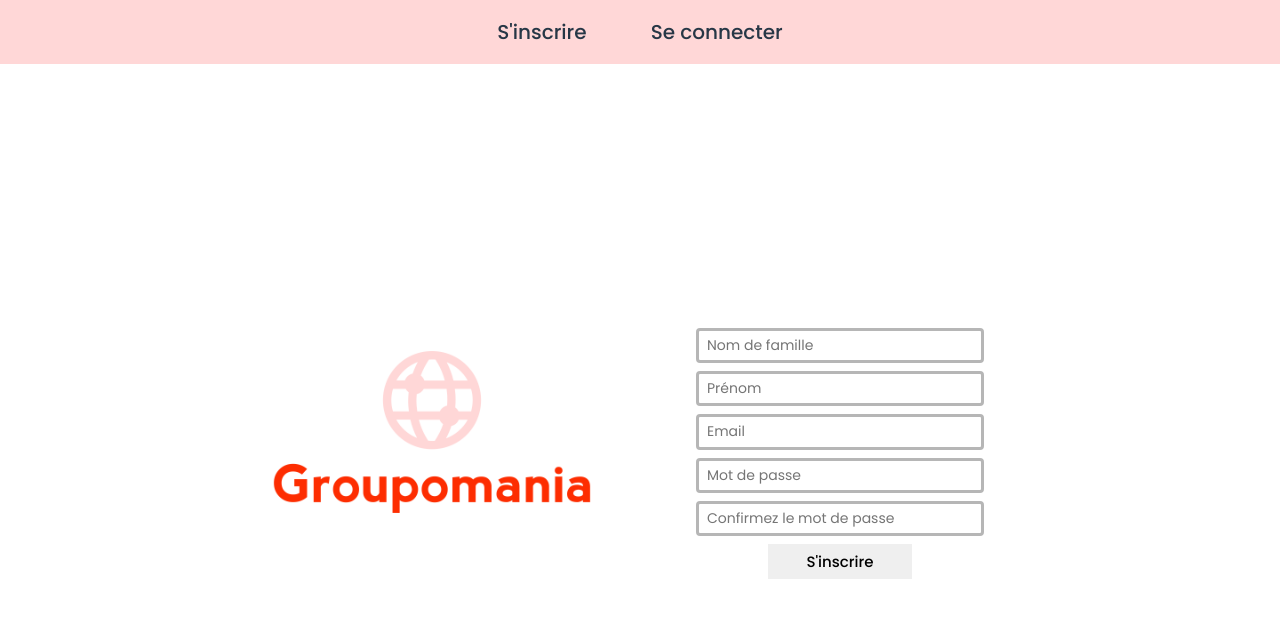
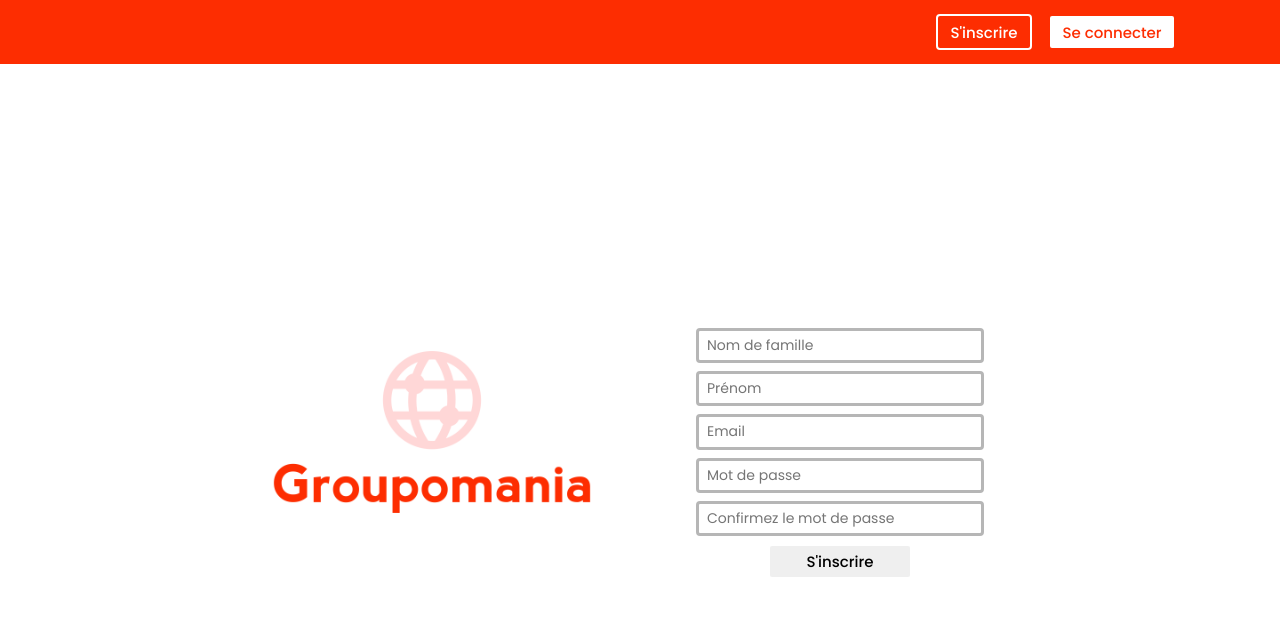
Before and after one commit to SebastienStordeur/Groupomania, a React (Create React App) app: page /register in a window 1280 px wide. Shown: the top 618 px of the page. Built offline with nearby package versions, Linux system fonts and the light colour scheme.

Commit message:
reorganized files

```diff
--- a/src/App.js
+++ b/src/App.js
@@ -2,7 +2,7 @@ import React from 'react';
 import { BrowserRouter as Router, Route, Switch } from 'react-router-dom';
 
 //Pages
-import RegisterPage from './Components/Pages/registerPage';
+import RegisterPage from './Components/Pages/registerPage/registerPage';
 
 function App() {
   return (
--- a/src/Components/SignupRegisterPages/MainLogo.js
+++ b/src/Components/Pages/registerPage/MainLogo.js
@@ -1,5 +1,5 @@
 import React from "react";
-import logo from '../../images/icon-above-font.png';
+import logo from '../../../images/icon-above-font.png';
 
 const MainLogo = () => {
   return (
--- a/src/Components/forms/RegisterForm.js
+++ b/src/Components/Pages/registerPage/RegisterForm.js
@@ -1,5 +1,5 @@
 import React from "react";
-import '../../style.css';
+import '../../../style.css';
 
 const RegisterForm = () => {
   return (
--- a/src/Components/Headers/LoginSignup/Navbar.js
+++ b/src/Components/Pages/registerPage/header/Navbar.js
@@ -1,16 +1,16 @@
 import React from "react";
 import { Link } from "react-router-dom";
-import "../../../style.css";
+import "../../../../style.css";
 
 const Navbar = () => {
   return (
     <nav className="navbar">
       <ul className="navbar__list">
         <Link to="/register">
-          <li>S'inscrire</li>
+          <li><button className="btn register-page-btn">S'inscrire</button></li>
         </Link>
         <Link to="/signup">
-          <li>Se connecter</li>
+          <li><button className="btn signup-btn">Se connecter</button></li>
         </Link>
       </ul>
     </nav>
--- a/src/Components/Headers/SignupHeader.js
+++ b/src/Components/Pages/registerPage/header/SignupHeader.js
@@ -1,6 +1,6 @@
 import React from "react";
-import Navbar from "./LoginSignup/Navbar";
-import '../../style.css';
+import Navbar from "./Navbar";
+import '../../../../style.css';
 
 const SignupHeader = () => {
   return (
--- a/src/Components/body/registerBody.js
+++ b/src/Components/Pages/registerPage/registerBody.js
@@ -1,7 +1,7 @@
 import React from 'react'
-import '../../style.css';
-import RegisterForm from '../forms/RegisterForm';
-import MainLogo from '../SignupRegisterPages/MainLogo';
+import '../../../style.css';
+import RegisterForm from './RegisterForm';
+import MainLogo from './MainLogo';
 
 const RegisterBody = () => {
   return (
--- a/src/Components/Pages/registerPage.js
+++ b/src/Components/Pages/registerPage/registerPage.js
@@ -1,6 +1,6 @@
 import React from 'react';
-import SignupHeader from '../Headers/SignupHeader';
-import RegisterBody from '../body/registerBody';
+import SignupHeader from './header/SignupHeader';
+import RegisterBody from './registerBody';
 
 const RegisterPage = () => {
   return (
--- a/src/sass/components/_btn.scss
+++ b/src/sass/components/_btn.scss
@@ -3,10 +3,23 @@
 .btn {
   height: 2.2rem;
   width: 9rem;
-  border: 2px solid $border-color;
-  border: 4px;
+  border: 2px solid $white;
+  border-radius: 4px;
   font-family: 'Poppins', sans-serif;
   font-size: 15px;
   font-weight: 500;
   cursor: pointer;
 }
+
+.register-page-btn {
+  background-color: $secondary-color;
+  width: 6rem;
+  color: $white;
+}
+
+.signup-btn {
+  width: 8rem;
+  border: 2px solid $secondary-color;
+  background-color: $white;
+  color: $secondary-color;
+}
--- a/src/sass/components/_navbar-signup.scss
+++ b/src/sass/components/_navbar-signup.scss
@@ -2,18 +2,32 @@
 
 .signup-header {
   display: flex;
-  justify-content: center;
+  justify-content: flex-end;
   align-items: center;
   height: 4rem;
-  background-color: $primary-color;
+  background-color: $secondary-color;
   font-family: "Poppins", sans-serif;
   font-size: 20px;
   font-weight: 500;
-  nav ul {
+  nav {
     display: flex;
-    li {
-      margin: 0 2rem;
-      color: $header-text-color;
+    justify-content: space-between;
+    margin-right: 6rem;
+    ul {
+      display: flex;
+      li {
+        margin: 0 0.5rem;
+      }
     }
   }
 }
+.logo-container {
+  height: 4rem;
+  width: 4rem;
+  position: relative;
+}
+.logo-header {
+  position: absolute;
+  width: 100%;
+  height: 100%;
+}
--- a/src/sass/utils/_variables.scss
+++ b/src/sass/utils/_variables.scss
@@ -1,6 +1,6 @@
 $primary-color: #FFD7D7;
+$secondary-color: #FD2D01;
+$white: #FFFFFF;
 
-$white: #FFFFFF;
-$header-text-color: #273746;
 
 $border-color: #B6B6B6;
--- a/src/style.css
+++ b/src/style.css
@@ -1,19 +1,35 @@
 .signup-header {
   display: flex;
-  justify-content: center;
+  justify-content: flex-end;
   align-items: center;
   height: 4rem;
-  background-color: #FFD7D7;
+  background-color: #FD2D01;
   font-family: "Poppins", sans-serif;
   font-size: 20px;
   font-weight: 500;
+}
+.signup-header nav {
+  display: flex;
+  justify-content: space-between;
+  margin-right: 6rem;
 }
 .signup-header nav ul {
   display: flex;
 }
 .signup-header nav ul li {
-  margin: 0 2rem;
-  color: #273746;
+  margin: 0 0.5rem;
+}
+
+.logo-container {
+  height: 4rem;
+  width: 4rem;
+  position: relative;
+}
+
+.logo-header {
+  position: absolute;
+  width: 100%;
+  height: 100%;
 }
 
 * {
@@ -80,12 +96,25 @@ input {
 .btn {
   height: 2.2rem;
   width: 9rem;
-  border: 2px solid #B6B6B6;
-  border: 4px;
+  border: 2px solid #FFFFFF;
+  border-radius: 4px;
   font-family: "Poppins", sans-serif;
   font-size: 15px;
   font-weight: 500;
   cursor: pointer;
 }
 
+.register-page-btn {
+  background-color: #FD2D01;
+  width: 6rem;
+  color: #FFFFFF;
+}
+
+.signup-btn {
+  width: 8rem;
+  border: 2px solid #FD2D01;
+  background-color: #FFFFFF;
+  color: #FD2D01;
+}
+
 /*# sourceMappingURL=style.css.map */
```
Also changed, not shown: 1 other file (tests, documents, lock files or other folders).
